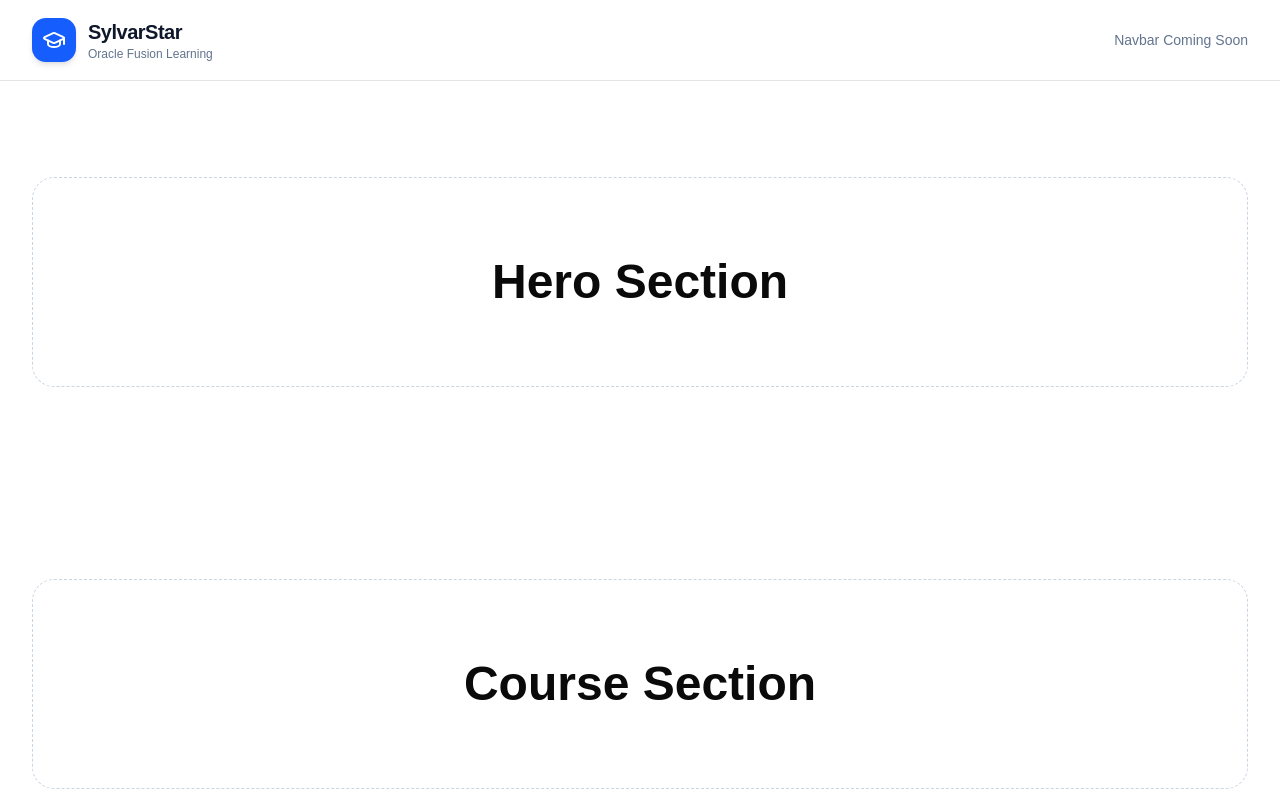
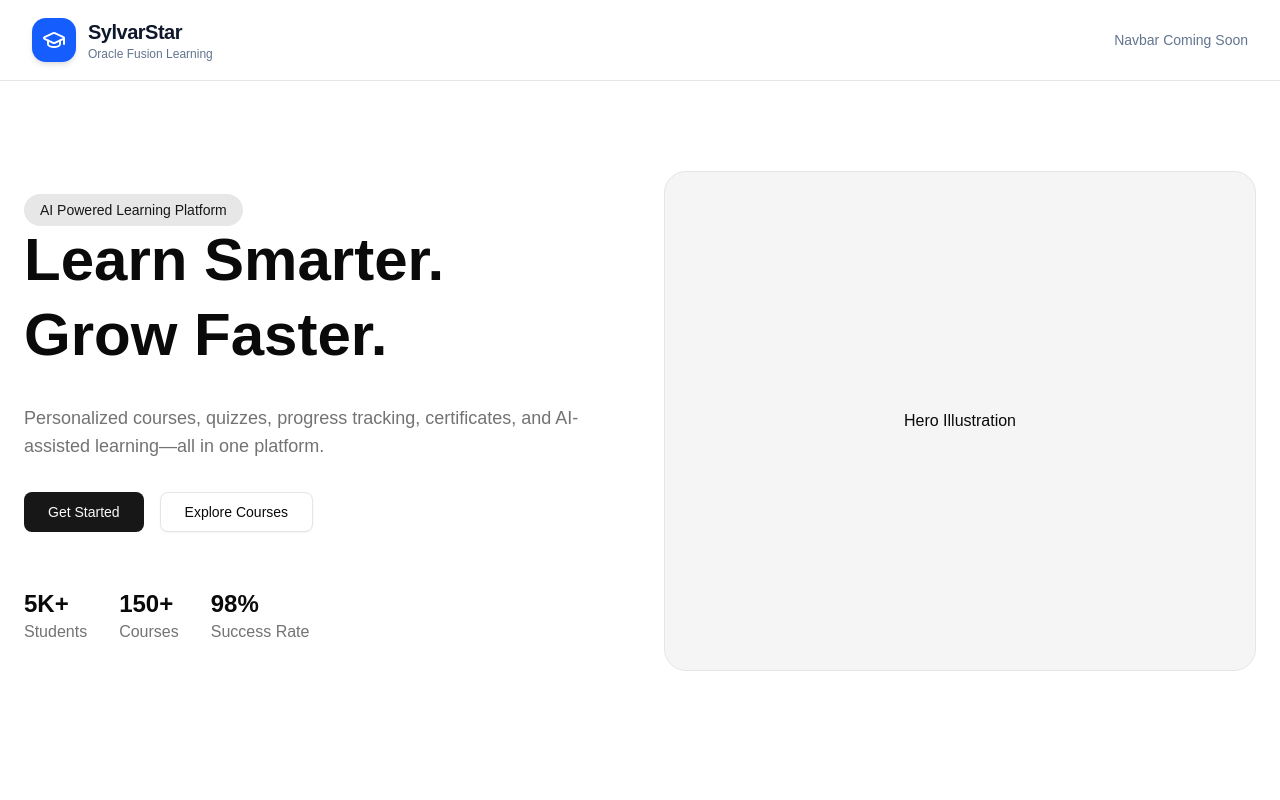
Before and after one commit to sureshkathroj/sylvarstar-lms, a React (Vite) app: page / in a window 1280 px wide. Shown: the top 800 px of the page. Built offline with nearby package versions, Linux system fonts and the light colour scheme.

Commit message:
feat(marketing): replace hero placeholder with reusable hero components

```diff
--- a/src/features/marketing/components/HeroSection.tsx
+++ /dev/null
@@ -1,15 +0,0 @@
-import Container from '@/components/shared/Container';
-
-export default function HeroSection() {
-  return (
-    <section className="bg-white py-24">
-      <Container>
-        <div className="rounded-3xl border border-dashed border-slate-300 p-20 text-center">
-          <h2 className="text-5xl font-bold">
-            Hero Section
-          </h2>
-        </div>
-      </Container>
-    </section>
-  );
-}
--- a/src/features/marketing/pages/HomePage.tsx
+++ b/src/features/marketing/pages/HomePage.tsx
@@ -1,4 +1,4 @@
-import HeroSection from '../components/HeroSection';
+import { Hero } from "../components/hero";
 import CourseSection from '../components/CourseSection';
 import WhyChooseSection from '../components/WhyChooseSection';
 import TestimonialSection from '../components/TestimonialSection';
@@ -8,7 +8,7 @@ import FAQSection from '../components/FAQSection';
 export default function HomePage() {
   return (
     <>
-      <HeroSection />
+      <Hero />
       <CourseSection />
       <WhyChooseSection />
       <FAQSection/>
```
